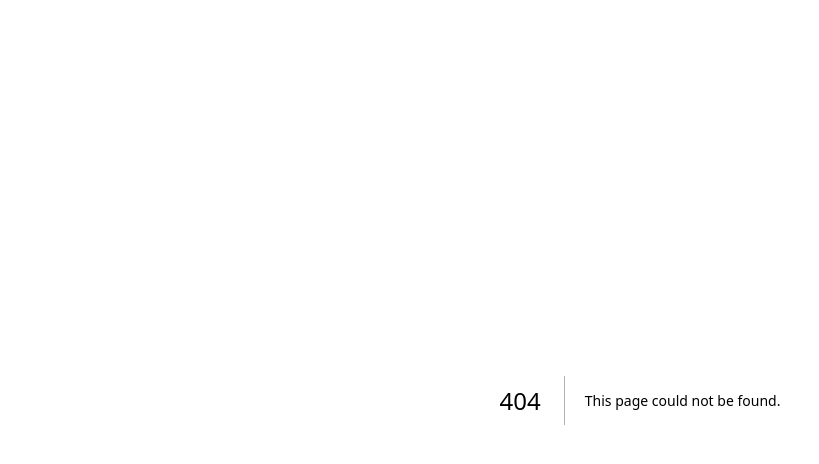
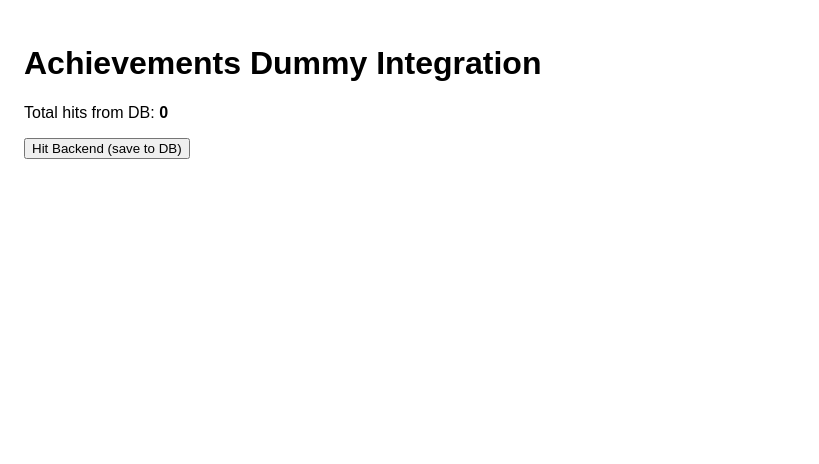
Before and after one commit to advprog-2026-13-project/yomu-frontend, a Next.js app: page /achievement-dummy in a window 1280 px wide. Before the commit this address had no page. Shown: the top 464 px of the page, without its empty margins (0-819 px from the left). Built offline with nearby package versions, Linux system fonts and the light colour scheme; no server answers.

Commit message:
add dummy ts as test

```diff
--- /dev/null
+++ b/src/app/achievement-dummy/page.tsx
@@ -0,0 +1,48 @@
+"use client";
+
+import { useEffect, useState } from "react";
+
+const BASE_URL = process.env.NEXT_PUBLIC_BACKEND_URL ?? "http://localhost:8080";
+
+export default function AchievementsDummyPage() {
+    const [totalHits, setTotalHits] = useState<number>(0);
+    const [loading, setLoading] = useState(false);
+
+    async function loadTotal() {
+        const res = await fetch(`${BASE_URL}/api/achievements/dummy-hit`, {
+            cache: "no-store",
+        });
+        const data = await res.json();
+        setTotalHits(data.totalHits ?? 0);
+    }
+
+    async function hitDummy() {
+        setLoading(true);
+        try {
+            const res = await fetch(`${BASE_URL}/api/achievements/dummy-hit`, {
+                method: "POST",
+            });
+            const data = await res.json();
+            setTotalHits(data.totalHits ?? 0);
+        } finally {
+            setLoading(false);
+        }
+    }
+
+    useEffect(() => {
+        loadTotal();
+    }, []);
+
+    return (
+        <main style={{ padding: 24, fontFamily: "sans-serif" }}>
+            <h1>Achievements Dummy Integration</h1>
+            <p>
+                Total hits from DB: <b>{totalHits}</b>
+            </p>
+
+            <button onClick={hitDummy} disabled={loading}>
+                {loading ? "Sending..." : "Hit Backend (save to DB)"}
+            </button>
+        </main>
+    );
+}
```
Also changed, not shown: 1 other file (tests, documents, lock files or other folders).
